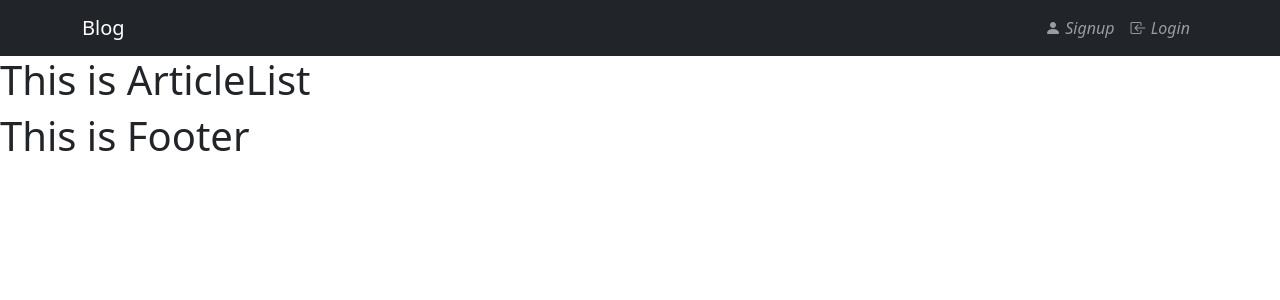
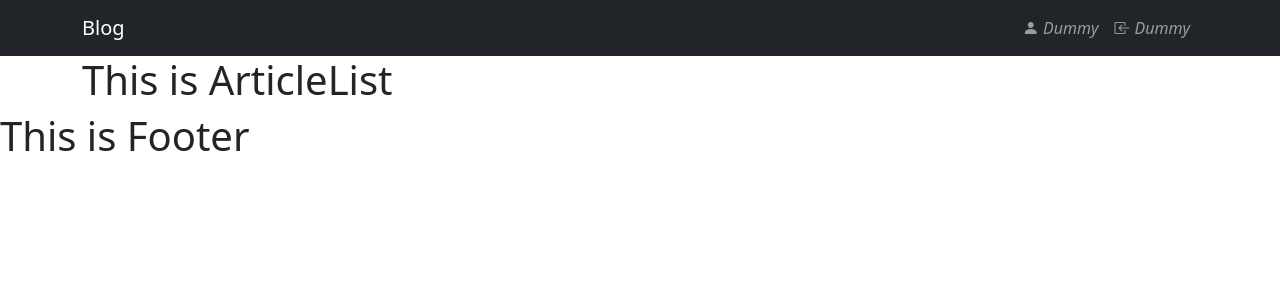
Before and after one commit to yamakenth/blog-api-client, a React (Create React App) app: page /articles in a window 1280 px wide. Shown: the top 300 px of the page. Built offline with nearby package versions, Linux system fonts and the light colour scheme.

Commit message:
Create navbar and position main container

```diff
--- a/src/App.js
+++ b/src/App.js
@@ -1,6 +1,7 @@
 import React from 'react';
 import { BrowserRouter, Routes, Route, Navigate } from 'react-router-dom';
 import 'bootstrap/dist/css/bootstrap.min.css';
+import { Container } from 'react-bootstrap';
 
 import ArticleCreate from './components/ArticleCreate';
 import ArticleDisplay from './components/ArticleDisplay';
@@ -14,6 +15,7 @@ function App() {
   return (
     <BrowserRouter>
       <NavBar />
+      <Container>
         <Routes>
           <Route path='/' element={<Navigate replace to='/articles' />} />
           <Route path='/articles' element={<ArticleList />} />
@@ -22,6 +24,7 @@ function App() {
           <Route path='/articles/:id/edit' element={<ArticleEdit />} />
           <Route path='/login' element={<Login />} />
         </Routes>
+      </Container>
       <Footer />
     </BrowserRouter>
   );
--- a/src/components/NavBar.js
+++ b/src/components/NavBar.js
@@ -1,22 +1,16 @@
+import { Container, Navbar, Nav } from 'react-bootstrap';
+
 function NavBar() {
   return (
-    <nav className="navbar navbar-expand-sm navbar-dark bg-dark">
-      <div className="container">
-        <a className="navbar-brand" href="/">Blog</a>
-        <ul className="navbar-nav">
-          <li className="nav-item">
-            <a className="nav-link" href="/">
-              <i className='bi bi-person-fill'>&#9;Signup</i>
-            </a>
-          </li>
-          <li className="nav-item">
-            <a className="nav-link" href="/">
-              <i className='bi bi-box-arrow-in-left'>&#9;Login</i>
-            </a>
-          </li>
-        </ul>
-      </div>
-    </nav>
+    <Navbar bg='dark' variant='dark' expand='sm'>
+      <Container>
+        <Navbar.Brand href='/'>Blog</Navbar.Brand>
+        <Nav>
+          <Nav.Link href='/'><i className='bi bi-person-fill'>&#9;Dummy</i></Nav.Link>
+          <Nav.Link href='/'><i className='bi bi-box-arrow-in-left'>&#9;Dummy</i></Nav.Link>
+        </Nav>
+      </Container>
+    </Navbar>
   );
 }
 
```
Lines whose indentation alone changed are shown as unchanged.
